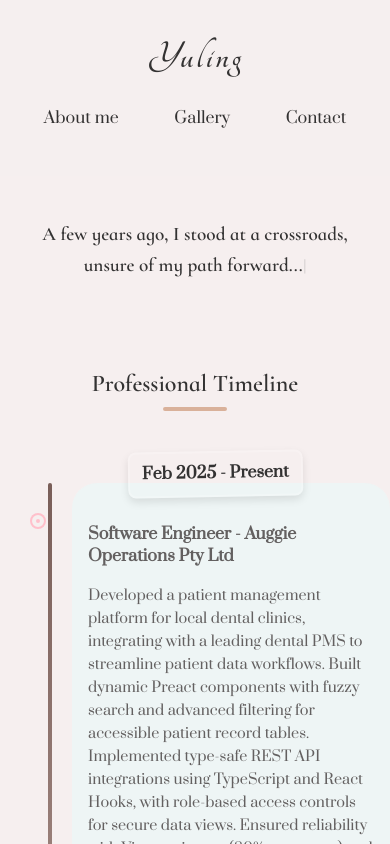
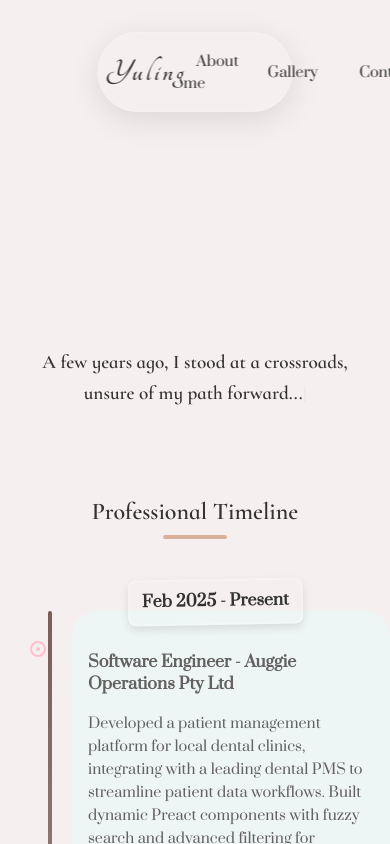
Before and after one commit to Summerflowerling/Summerflowerling.github.io, a React (Vite) app: page / in a window 390 px wide. Shown: the top 844 px of the page. Built offline with nearby package versions, Linux system fonts and the light colour scheme.

Commit message:
Update: update header style

```diff
--- a/src/components/Header.module.css
+++ b/src/components/Header.module.css
@@ -1,59 +1,75 @@
 @import '../styles/variables.css';
 
 .navBox {
-  padding: 0.625rem 0;
-  height: 11rem;
+  margin-top: 1rem;
+  padding: 1rem 0;
+  height: 5rem;
   line-height: normal;
   position: fixed;
-  width: 100%;
-  top: 0;
-  left: 0;
+  /* width: 50%; */
+  top: 1rem;
+  left: 50%;
+  transform: translateX(-50%);
   z-index: 100;
   background-color: rgba(var(--widget-background-color1-rgb), 0.6);
-  transition: background-color 0.3s ease, backdrop-filter 0.3s ease;
+  backdrop-filter: blur(10px);
+  transition: all 0.3s ease;
   display: flex;
-  flex-direction: column;
+  flex-direction: row;
   align-items: center;
+  justify-content: space-between;
+  border-radius: 50px;
+  border: 1px solid rgba(255, 255, 255, 0.2);
+  box-shadow: 0 8px 32px rgba(0, 0, 0, 0.1);
 }
 
 .navBox.scrolled {
   background-color: rgba(var(--widget-background-color1-rgb), 0.8);
-  backdrop-filter: blur(5px);
+  backdrop-filter: blur(15px);
+  box-shadow: 0 8px 32px rgba(0, 0, 0, 0.2);
 }
 
 .navList {
   display: flex;
-  justify-content: space-around;
+  justify-content: center;
+  align-items: center;
   list-style: none;
-  max-width: 56.25rem;
-  width: 100%;
-  margin: 0 auto;
+  margin-right: 3rem;
   padding: 0;
+  gap: 2rem;
 }
 
 .navList a {
   color: var(--text-color);
   text-decoration: none;
+  font-weight: 500;
+  padding: 0.5rem 1rem;
+  border-radius: 20px;
+  transition: all 0.3s ease;
 }
 
 .navList a:hover,
 .navList a:focus {
   color: var(--accent-color);
+  background-color: rgba(var(--accent-color-rgb), 0.1);
 }
 
-.currentPage {
-  border-bottom: 0.0625rem solid var(--accent-color);
+.currentPage a {
+  color: var(--accent-color);
+  background-color: rgba(var(--accent-color-rgb), 0.15);
+  border: 1px solid rgba(var(--accent-color-rgb), 0.3);
 }
 
 .logo {
   font-family: 'Tangerine', cursive;
   font-style: normal;
-  font-size: 3rem;
-  text-align: center;
-  margin-bottom: 3.125rem;
+  font-size: 2.5rem;
+  margin: 0;
+  margin-left: 3rem;
   color: var(--text-color);
   display: flex;
-  justify-content: center;
+  justify-content: flex-start;
+  align-items: center;
   gap: 0.2rem;
 }
 
@@ -62,27 +78,24 @@
   text-shadow: 0 0 5px rgba(var(--accent-color-rgb), 0.3);
 }
 
-.fullScreenLogo {
-  font-size: 10rem;
-  margin-bottom: 0;
-}
+@media (max-width: 48rem) {
+  .navBox {
+    width: 90%;
+    padding: 0.5rem 0;
+    height: 4rem;
+  }
 
-@media (max-width: 48rem) {
   .navList {
-    max-width: 100%;
-    padding: 0 1rem;
+    gap: 1rem;
+  }
+
+  .navList a {
+    padding: 0.3rem 0.8rem;
+    font-size: 0.9rem;
   }
 
   .logo {
-    font-size: 2.5rem;
-    margin-bottom: 1.875rem;
-  }
-
-  .fullScreenLogo {
-    font-size: 6rem;
-  }
-
-  .navBox {
-    height: 9rem;
+    font-size: 2rem;
+    margin-left: 0.5rem;
   }
 }
--- a/src/components/Header.tsx
+++ b/src/components/Header.tsx
@@ -6,21 +6,6 @@ import styles from './Header.module.css';
 const Header = () => {
   const location = useLocation();
   const [scrolled, setScrolled] = useState(false);
-  const [isFullScreen, setIsFullScreen] = useState(false);
-
-  useEffect(() => {
-    const hasAnimationPlayed = sessionStorage.getItem('hasAnimationPlayed');
-
-    if (!hasAnimationPlayed) {
-      setIsFullScreen(true);
-      const timer = setTimeout(() => {
-        setIsFullScreen(false);
-        sessionStorage.setItem('hasAnimationPlayed', 'true');
-      }, 1500);
-
-      return () => clearTimeout(timer);
-    }
-  }, []);
 
   useEffect(() => {
     const handleScroll = () => {
@@ -37,22 +22,14 @@ const Header = () => {
   }, [scrolled]);
 
   const logoContainerVariants: Variants = {
-    fullScreen: {
-      height: '100vh',
-      width: '100%',
+    header: {
+      height: '5rem',
+      width: '50%',
+      maxWidth: '1200px',
       display: 'flex',
-      flexDirection: 'column',
+      flexDirection: 'row',
       alignItems: 'center',
-      justifyContent: 'center',
-      backgroundColor: 'rgba(var(--widget-background-color1-rgb), 0.8)',
-      backdropFilter: 'blur(5px)',
-    },
-    header: {
-      height: '11rem',
-      width: '100%',
-      display: 'flex',
-      flexDirection: 'column',
-      alignItems: 'center',
+      justifyContent: 'space-between',
       transition: {
         duration: 0.6,
         ease: 'easeInOut',
@@ -84,7 +61,6 @@ const Header = () => {
   };
 
   const navListVariants = {
-    fullScreen: { opacity: 0 },
     header: {
       opacity: 1,
       transition: {
@@ -97,16 +73,14 @@ const Header = () => {
   return (
     <motion.div
       className={`${styles.navBox} ${scrolled ? styles.scrolled : ''}`}
-      animate={isFullScreen ? 'fullScreen' : 'header'}
+      animate='header'
       variants={logoContainerVariants}
-      initial={isFullScreen ? 'fullScreen' : 'header'}
+      initial='header'
     >
       <motion.h1
-        className={`${styles.logo} ${
-          isFullScreen ? styles.fullScreenLogo : ''
-        }`}
+        className={styles.logo}
         variants={logoVariants}
-        initial={isFullScreen ? 'hidden' : 'visible'}
+        initial='visible'
         animate='visible'
       >
         {'Yuling'.split('').map((char, index) => (
@@ -115,11 +89,12 @@ const Header = () => {
           </motion.span>
         ))}
       </motion.h1>
+
       <motion.ul
         className={styles.navList}
         variants={navListVariants}
-        initial={isFullScreen ? 'fullScreen' : 'header'}
-        animate={isFullScreen ? 'fullScreen' : 'header'}
+        initial='header'
+        animate='header'
       >
         <li
           className={location.pathname === '/about' ? styles.currentPage : ''}
--- a/src/index.css
+++ b/src/index.css
@@ -7,6 +7,7 @@ body {
   line-height: 1.6;
   font-family: 'Prata', serif;
   background-color: var(--background-color);
+  padding-top: 8rem; /* Space for fixed header */
 }
 
 @keyframes gradientShift {
```
